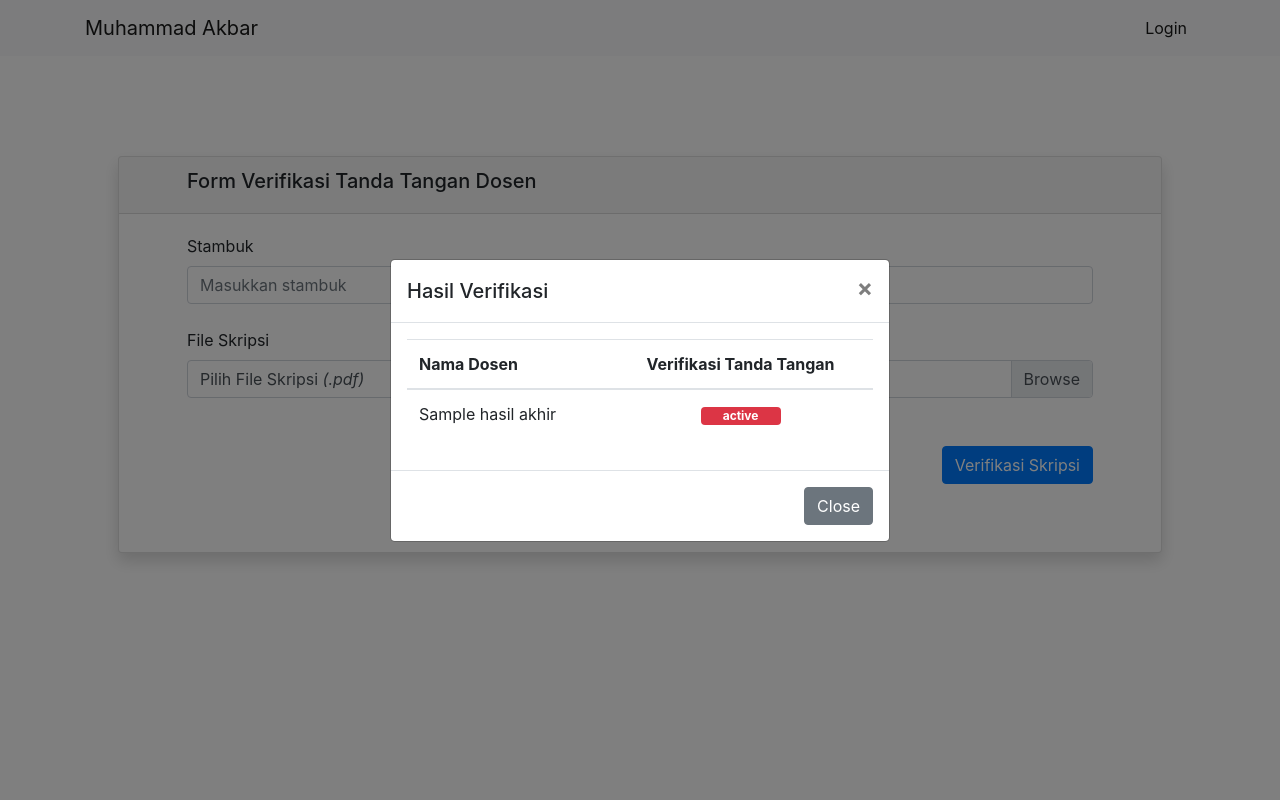
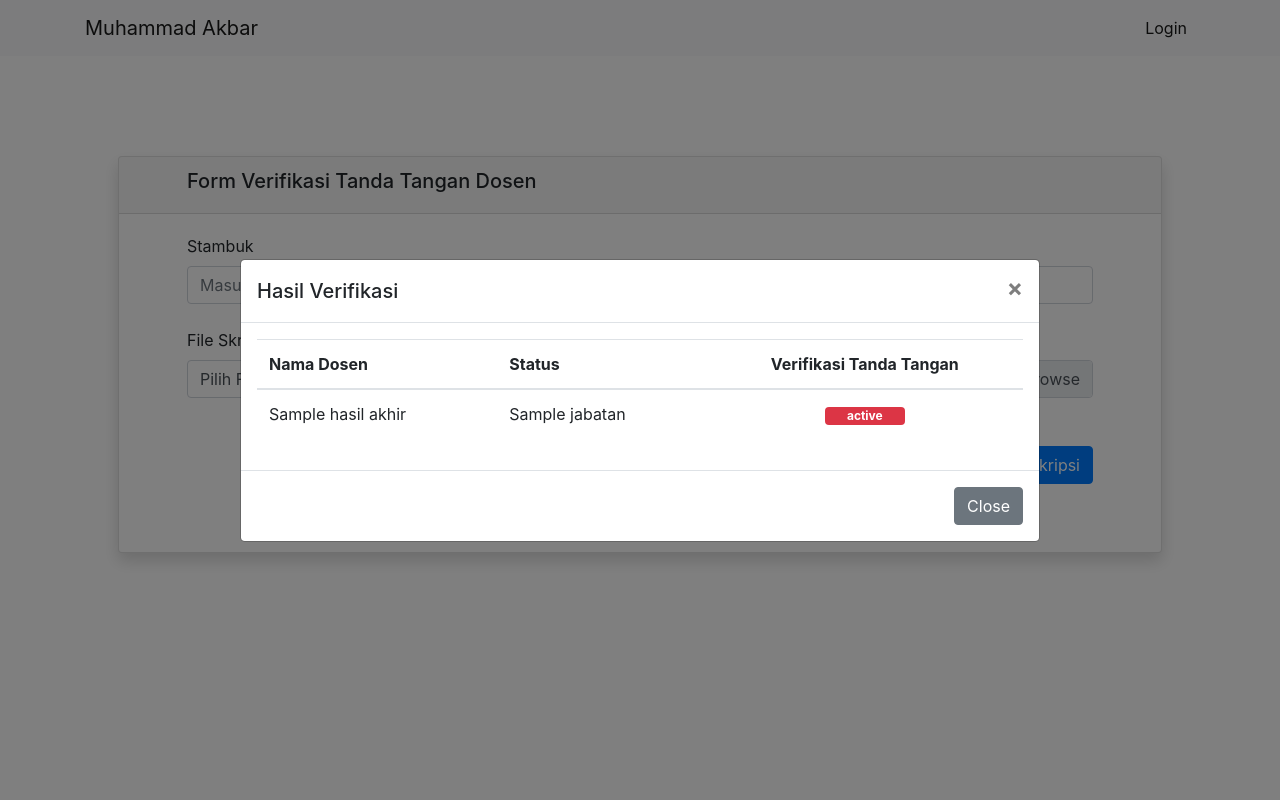
Before and after one commit to ZaenalMaestro/signature-app, a Flask app: template core/templates/verifikasi/verifikasi.html in a window 1280 px wide. Run offline with Flask 2, Linux system fonts and the light colour scheme; the template is opened without the code that fills it: most values are stand-ins (such as "Sample title", 1, 10 or a date in 2020); some libraries are stand-ins or nearby versions.

Commit message:
menambahkan status dosen saat menampilkan hasil verifikasi

```diff
--- a/core/library/helper.py
+++ b/core/library/helper.py
@@ -56,6 +56,7 @@ def get_id_dosen(mahasiswa):
    id_dosen_bersangkutan.append(mahasiswa.penguji_1)
    id_dosen_bersangkutan.append(mahasiswa.penguji_2)
    id_dosen_bersangkutan.append(mahasiswa.penguji_3)
+   id_dosen_bersangkutan.append(mahasiswa.ketua_sidang)
    id_dosen_bersangkutan.append(mahasiswa.ketua_prodi)
 
    return id_dosen_bersangkutan
--- a/core/routes.py
+++ b/core/routes.py
@@ -243,23 +243,27 @@ def verifikasi():
 
       ttd_cocok = 0
       hasil_verifikasi = list()
-      for dosen in hash_dosen:
+      jabatan_dosen = ['Pembimbing Utama', 'Pembimbing Pendamping', 'Penguji 1',  'Penguji 2', 'Penguji 3', 'Ketua Sidang', 'Ketua Prodi']
+      for dosen, jabatan in zip(hash_dosen, jabatan_dosen):
          for mhs in daftar_hash:
             if dosen['hash_1'] == mhs or dosen['hash_2'] == mhs:
                ttd_cocok += 1
                hasil_verifikasi.append({
                   'nama_dosen':dosen['nama_dosen'],
+                  'jabatan': jabatan,
                   'status': 'valid'
                })
                break
          else:
             hasil_verifikasi.append({
                'nama_dosen':dosen['nama_dosen'],
+               'jabatan': jabatan,
                'status': 'tidak_valid'
             })
 
 
       hasil_akhir = (ttd_cocok, hasil_verifikasi)
+      # return str(hasil_verifikasi)
       return render_template('verifikasi/verifikasi.html', hasil_akhir=hasil_akhir)
 
    return render_template('verifikasi/verifikasi.html')
--- a/core/templates/verifikasi/verifikasi.html
+++ b/core/templates/verifikasi/verifikasi.html
@@ -68,7 +68,7 @@
       {% if hasil_akhir %}
       <!-- Modal -->
       <div class="modal fade" id="exampleModal" tabindex="-1" role="dialog" aria-labelledby="exampleModalLabel" aria-hidden="true">
-         <div class="modal-dialog modal-dialog-centered" role="document">
+         <div class="modal-dialog modal-dialog-centered modal-lg" role="document">
             <div class="modal-content">
                <div class="modal-header">
                   <h5 class="modal-title" id="exampleModalLabel">Hasil Verifikasi</h5>
@@ -81,13 +81,15 @@
                      <thead>
                         <tr>
                            <th scope="col">Nama Dosen</th>
+                           <th scope="col">Status</th>
                            <th scope="col" class="text-center">Verifikasi Tanda Tangan</th>
                         </tr>
                      </thead>
                      <tbody>
                         {% for hasil in hasil_akhir[1] %}
                         <tr>
-                           <td>{{hasil.get('nama_dosen')}}</td>
+                           <td>{{hasil.get('nama_dosen')}} </td>
+                           <td>{{hasil.get('jabatan')}} </td>
                            <td class="text-center">
                               <span class="badge badge-{{ 'success' if hasil.get('status') == 'valid' else 'danger' }}" style="width:80px">{{ hasil.get('status') }}</span>
                            </td>
```
